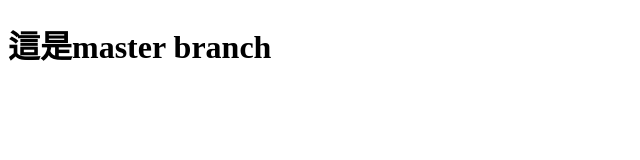
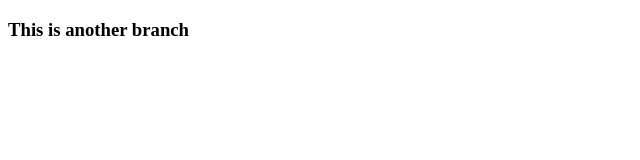
Before and after one commit to Tapirmo/Sylvia-Chao, a plain HTML site: page index.html in a window 1280 px wide. Shown: the whole page, without its empty margins (0-640 px from the left). Drawn offline with Linux system fonts and the light colour scheme.

Commit message:
Create a h3 tag

```diff
--- a/index.html
+++ b/index.html
@@ -6,6 +6,6 @@
     <title>Document</title>
   </head>
   <body>
-    <h1>這是master branch</h1>
+    <h3>This is another branch</h3>
   </body>
 </html>
```
